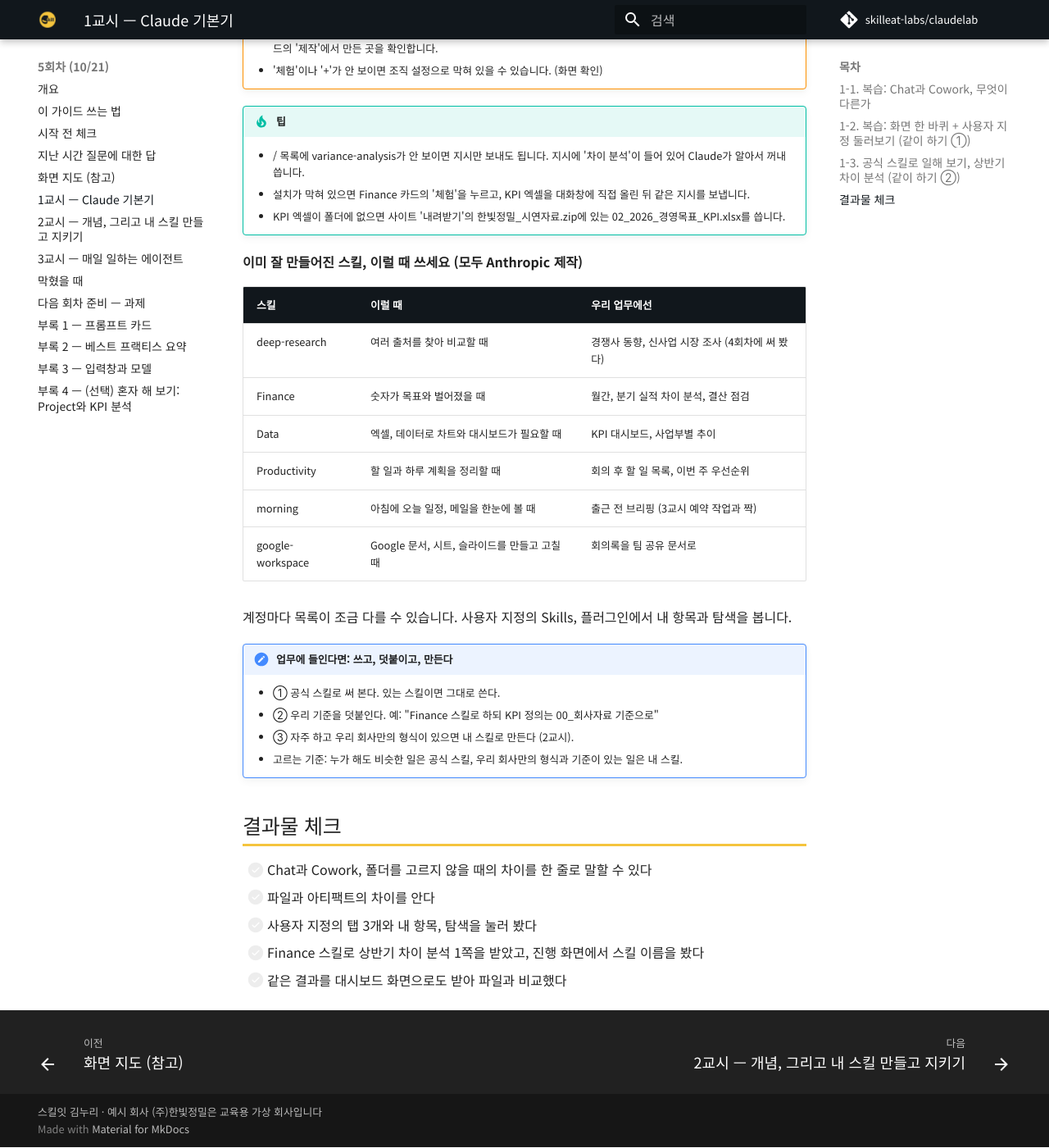
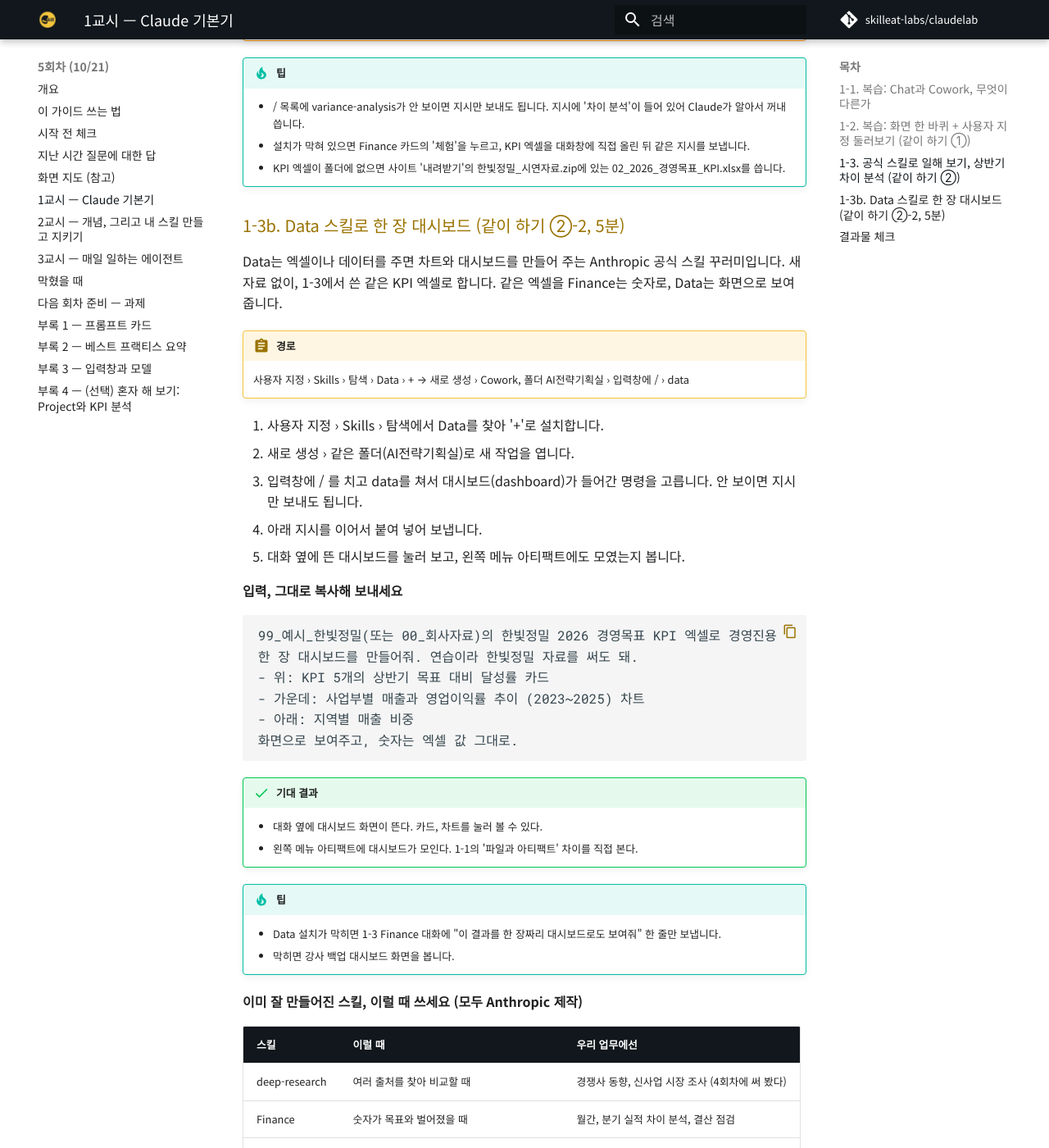
Before and after one commit to skilleat-labs/claudelab, an MkDocs documentation site: the page built from docs/day5/05.md, in a window 1280 px wide and 1400 px high, scrolled down 4675 px. Shown: the whole window at 82% size. Built offline with MkDocs 1.6.1 and Material for MkDocs 9.7.7, drawn with Linux system fonts in a browser that asks for light colours; comment, search, counter and statistics services are not loaded; some of the changed text lies outside the part shown.

Commit message:
5회차: Data 대시보드(1-3b), PDF Viewer 회의록 표시(2-1b) 실습 추가
Co-Authored-By: Claude Opus 5.5 <noreply@anthropic.com>

````diff
--- a/docs/day5/05.md
+++ b/docs/day5/05.md
@@ -1,13 +1,14 @@
 # 1교시 — Claude 기본기
 
-**시간** 14:00–15:00 (같이 하기 14:22–14:30, 14:35–14:48)
+**시간** 14:00–15:00 (같이 하기 14:22–14:30, 14:35–14:48, 14:48–14:53)
 
 **목표** 지난 시간에 해 본 Chat과 Cowork, 화면을 복습한다. 스킬이 모인 사용자 지정 화면을 둘러보고 공식 스킬로 실제 일을 하나 해 본다. (개념 지도는 2교시 시작에)
 
 !!! success "이 교시의 결과물"
     - ① 복습: Chat과 Cowork, 화면 지도
     - ② 사용자 지정 둘러보기
-    - ③ Finance 스킬로 만든 상반기 차이 분석 1쪽 + 대시보드 화면
+    - ③ Finance 스킬로 만든 상반기 차이 분석 1쪽
+    - ④ Data 스킬로 만든 KPI 대시보드 화면
 
 ### 1-1. 복습: Chat과 Cowork, 무엇이 다른가
 
@@ -134,6 +133,37 @@ Finance는 스킬 하나가 아니라 여러 기능을 묶은 꾸러미(플러
     - 설치가 막혀 있으면 Finance 카드의 '체험'을 누르고, KPI 엑셀을 대화창에 직접 올린 뒤 같은 지시를 보냅니다.
     - KPI 엑셀이 폴더에 없으면 사이트 '내려받기'의 한빛정밀_시연자료.zip에 있는 02_2026_경영목표_KPI.xlsx를 씁니다.
 
+### 1-3b. Data 스킬로 한 장 대시보드 (같이 하기 ②-2, 5분)
+
+Data는 엑셀이나 데이터를 주면 차트와 대시보드를 만들어 주는 Anthropic 공식 스킬 꾸러미입니다. 새 자료 없이, 1-3에서 쓴 같은 KPI 엑셀로 합니다. 같은 엑셀을 Finance는 숫자로, Data는 화면으로 보여 줍니다.
+
+!!! abstract "경로"
+    사용자 지정 › Skills › 탐색 › Data › +  →  새로 생성 › Cowork, 폴더 AI전략기획실 › 입력창에 / › data
+
+1. 사용자 지정 › Skills › 탐색에서 Data를 찾아 '+'로 설치합니다.
+2. 새로 생성 › 같은 폴더(AI전략기획실)로 새 작업을 엽니다.
+3. 입력창에 / 를 치고 data를 쳐서 대시보드(dashboard)가 들어간 명령을 고릅니다. 안 보이면 지시만 보내도 됩니다.
+4. 아래 지시를 이어서 붙여 넣어 보냅니다.
+5. 대화 옆에 뜬 대시보드를 눌러 보고, 왼쪽 메뉴 아티팩트에도 모였는지 봅니다.
+
+**입력, 그대로 복사해 보내세요**
+
+```text
+99_예시_한빛정밀(또는 00_회사자료)의 한빛정밀 2026 경영목표 KPI 엑셀로 경영진용 한 장 대시보드를 만들어줘. 연습이라 한빛정밀 자료를 써도 돼.
+- 위: KPI 5개의 상반기 목표 대비 달성률 카드
+- 가운데: 사업부별 매출과 영업이익률 추이 (2023~2025) 차트
+- 아래: 지역별 매출 비중
+화면으로 보여주고, 숫자는 엑셀 값 그대로.
+```
+
+!!! success "기대 결과"
+    - 대화 옆에 대시보드 화면이 뜬다. 카드, 차트를 눌러 볼 수 있다.
+    - 왼쪽 메뉴 아티팩트에 대시보드가 모인다. 1-1의 '파일과 아티팩트' 차이를 직접 본다.
+
+!!! tip "팁"
+    - Data 설치가 막히면 1-3 Finance 대화에 "이 결과를 한 장짜리 대시보드로도 보여줘" 한 줄만 보냅니다.
+    - 막히면 강사 백업 대시보드 화면을 봅니다.
+
 **이미 잘 만들어진 스킬, 이럴 때 쓰세요 (모두 Anthropic 제작)**
 
 | 스킬 | 이럴 때 | 우리 업무에선 |
@@ -143,7 +173,7 @@ Finance는 스킬 하나가 아니라 여러 기능을 묶은 꾸러미(플러
 | Data | 엑셀, 데이터로 차트와 대시보드가 필요할 때 | KPI 대시보드, 사업부별 추이 |
 | Productivity | 할 일과 하루 계획을 정리할 때 | 회의 후 할 일 목록, 이번 주 우선순위 |
 | morning | 아침에 오늘 일정, 메일을 한눈에 볼 때 | 출근 전 브리핑 (3교시 예약 작업과 짝) |
-| google-workspace | Google 문서, 시트, 슬라이드를 만들고 고칠 때 | 회의록을 팀 공유 문서로 |
+| PDF Viewer | PDF를 화면에서 열고 형광펜, 메모, 서명할 때 | 계약서, 회의록 검토 (2교시 2-1b에서 써 본다) |
 
 계정마다 목록이 조금 다를 수 있습니다. 사용자 지정의 Skills, 플러그인에서 내 항목과 탐색을 봅니다.
 
@@ -159,4 +189,4 @@ Finance는 스킬 하나가 아니라 여러 기능을 묶은 꾸러미(플러
 - [ ] 파일과 아티팩트의 차이를 안다
 - [ ] 사용자 지정의 탭 3개와 내 항목, 탐색을 눌러 봤다
 - [ ] Finance 스킬로 상반기 차이 분석 1쪽을 받았고, 진행 화면에서 스킬 이름을 봤다
-- [ ] 같은 결과를 대시보드 화면으로도 받아 파일과 비교했다
+- [ ] Data 스킬로 같은 엑셀의 대시보드 화면을 받았다
````
Also changed, not shown: other parts of docs/day5/05.md (+1 -3 lines), docs/day5/06.md (+26 -1 lines), docs/day5/08.md (+2 -0 lines), docs/day5/10.md (+2 -0 lines).
